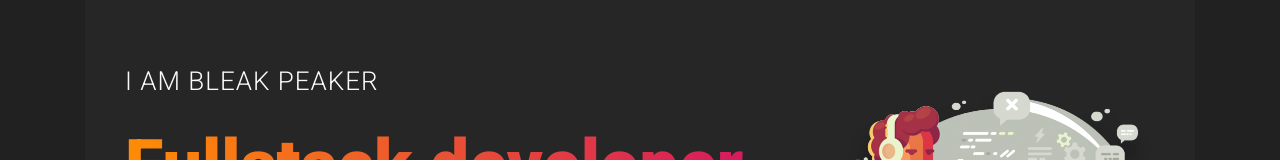
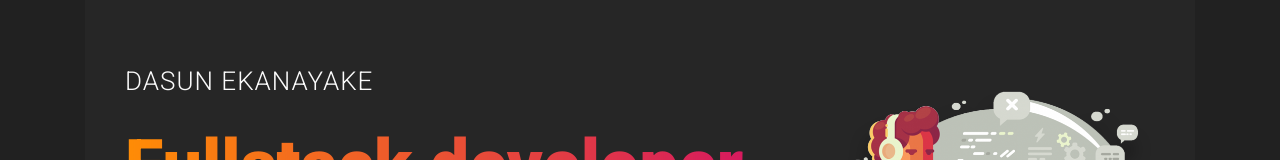
Before and after one commit to dasunx/portfolio, a plain HTML site: page index.html in a window 1280 px wide. Shown: the part 157-317 px from the top of the page. Drawn offline with Linux system fonts and the light colour scheme.

Commit message:
new data

```diff
--- a/css/style.css
+++ b/css/style.css
@@ -697,7 +697,7 @@ ul {
 		margin-top: 0;
 	}
 }
-@media (max-width: 640px) {
+@media (max-width: 770px) {
 	.home-intro .intro-content .intro-caption {
 		display: contents;
 	}
--- a/index.html
+++ b/index.html
@@ -89,7 +89,7 @@
 						<div class="row justify-content-center">
 							<div class="col-md-8 col-sm-12 col-xs-12">
 								<div class="intro-caption">
-									<span>I am Bleak Peaker</span>
+									<span>Dasun Ekanayake</span>
 									<h2>Fullstack developer</h2>
 									<a class="button" href="#contact"
 										>Contact Me</a
@@ -877,7 +877,7 @@
 		<div class="footer segments">
 			<div class="container">
 				<div class="box-content">
-					<p>Dasun Ekanayake 2021</p>
+					<p>Dasun Ekanayake-2021</p>
 				</div>
 			</div>
 		</div>
```
